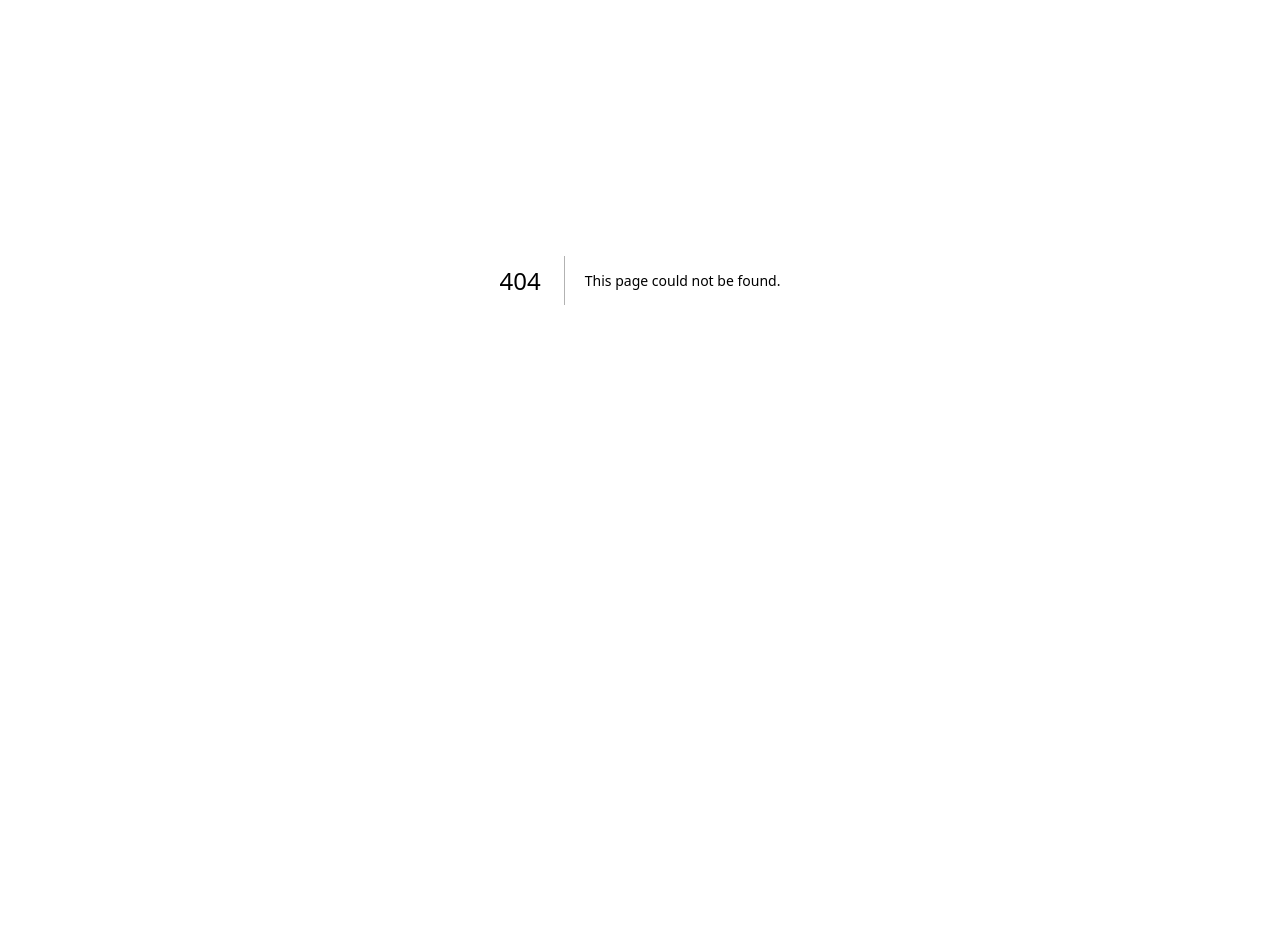
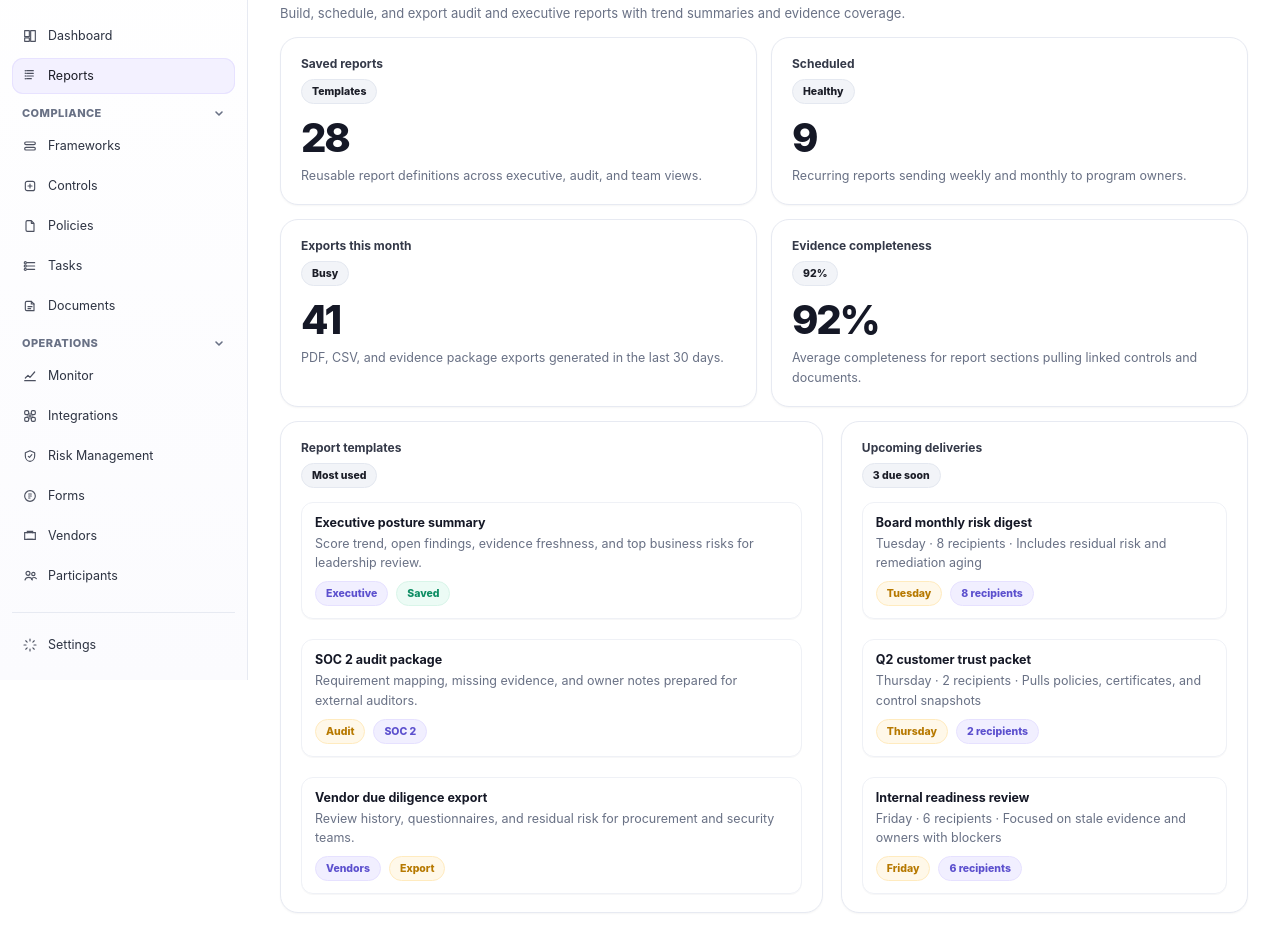
Before and after one commit to dondreytaylor/loomqa-compliance-platform, a Next.js app in the folder local/: page /reports in a window 1280 px wide. Before the commit this address had no page. Shown: the part 120-1063 px from the top of the page. Before the commit the page ends 800 px from the top, so only its background shows below. Built offline with nearby package versions, Linux system fonts and the light colour scheme.

Commit message:
Add reports page

```diff
--- /dev/null
+++ b/local/src/app/reports/page.tsx
@@ -0,0 +1,151 @@
+/**
+ * Route segment: `/reports`
+ *
+ * Markup mirrors `platform-reference/reports.html`.
+ */
+
+import type { Metadata } from "next";
+
+import { PlatformShell } from "../../components/platform/PlatformShell";
+
+export const metadata: Metadata = {
+  title: "Reports · LoopQA",
+};
+
+export default function ReportsPage() {
+  return (
+    <PlatformShell activeHref="/reports">
+      <div className="page-title">Reports</div>
+      <div className="subtitle">
+        Build, schedule, and export audit and executive reports with trend summaries and
+        evidence coverage.
+      </div>
+
+      <div className="kpi-grid">
+        <section className="card">
+          <div className="card-header">
+            <span>Saved reports</span>
+            <span className="pill purple">Templates</span>
+          </div>
+          <div className="metric-value">28</div>
+          <div className="metric-sub">
+            Reusable report definitions across executive, audit, and team views.
+          </div>
+        </section>
+        <section className="card">
+          <div className="card-header">
+            <span>Scheduled</span>
+            <span className="pill green">Healthy</span>
+          </div>
+          <div className="metric-value">9</div>
+          <div className="metric-sub">
+            Recurring reports sending weekly and monthly to program owners.
+          </div>
+        </section>
+        <section className="card">
+          <div className="card-header">
+            <span>Exports this month</span>
+            <span className="pill amber">Busy</span>
+          </div>
+          <div className="metric-value">41</div>
+          <div className="metric-sub">
+            PDF, CSV, and evidence package exports generated in the last 30 days.
+          </div>
+        </section>
+        <section className="card">
+          <div className="card-header">
+            <span>Evidence completeness</span>
+            <span className="pill purple">92%</span>
+          </div>
+          <div className="metric-value">92%</div>
+          <div className="metric-sub">
+            Average completeness for report sections pulling linked controls and
+            documents.
+          </div>
+        </section>
+      </div>
+
+      <div className="two-col" style={{ marginTop: 14 }}>
+        <section className="card">
+          <div className="card-header">
+            <span>Report templates</span>
+            <span className="pill purple">Most used</span>
+          </div>
+          <div className="stack-list">
+            <div className="task-item">
+              <strong>Executive posture summary</strong>
+              <p>
+                Score trend, open findings, evidence freshness, and top business risks for
+                leadership review.
+              </p>
+              <div className="task-meta">
+                <span className="pill purple">Executive</span>
+                <span className="pill green">Saved</span>
+              </div>
+            </div>
+            <div className="task-item">
+              <strong>SOC 2 audit package</strong>
+              <p>
+                Requirement mapping, missing evidence, and owner notes prepared for
+                external auditors.
+              </p>
+              <div className="task-meta">
+                <span className="pill amber">Audit</span>
+                <span className="pill purple">SOC 2</span>
+              </div>
+            </div>
+            <div className="task-item">
+              <strong>Vendor due diligence export</strong>
+              <p>
+                Review history, questionnaires, and residual risk for procurement and
+                security teams.
+              </p>
+              <div className="task-meta">
+                <span className="pill purple">Vendors</span>
+                <span className="pill amber">Export</span>
+              </div>
+            </div>
+          </div>
+        </section>
+
+        <section className="card">
+          <div className="card-header">
+            <span>Upcoming deliveries</span>
+            <span className="pill amber">3 due soon</span>
+          </div>
+          <div className="stack-list">
+            <div className="task-item">
+              <strong>Board monthly risk digest</strong>
+              <p>Tuesday · 8 recipients · Includes residual risk and remediation aging</p>
+              <div className="task-meta">
+                <span className="pill amber">Tuesday</span>
+                <span className="pill purple">8 recipients</span>
+              </div>
+            </div>
+            <div className="task-item">
+              <strong>Q2 customer trust packet</strong>
+              <p>
+                Thursday · 2 recipients · Pulls policies, certificates, and control
+                snapshots
+              </p>
+              <div className="task-meta">
+                <span className="pill amber">Thursday</span>
+                <span className="pill purple">2 recipients</span>
+              </div>
+            </div>
+            <div className="task-item">
+              <strong>Internal readiness review</strong>
+              <p>
+                Friday · 6 recipients · Focused on stale evidence and owners with blockers
+              </p>
+              <div className="task-meta">
+                <span className="pill amber">Friday</span>
+                <span className="pill purple">6 recipients</span>
+              </div>
+            </div>
+          </div>
+        </section>
+      </div>
+    </PlatformShell>
+  );
+}
```
